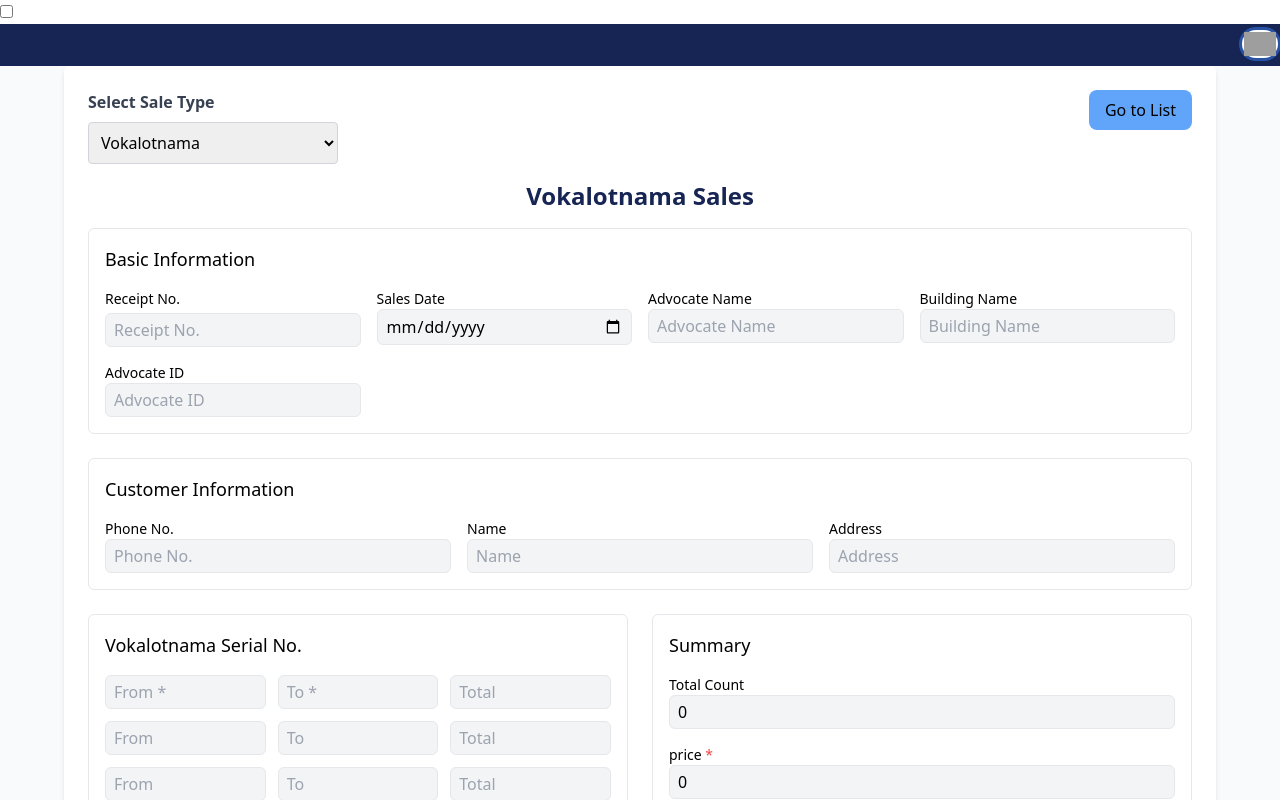
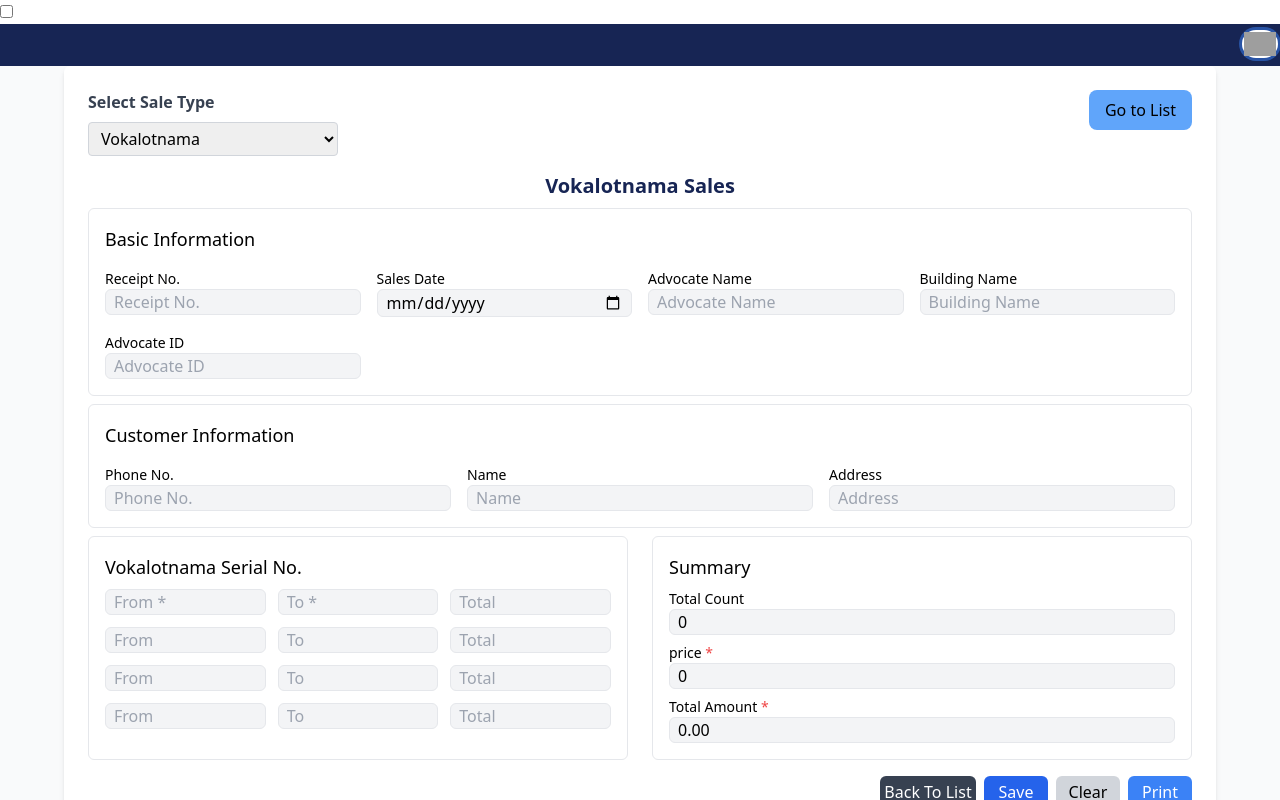
Before and after one commit to ajoy-dutta/ukilbar_frontend, a React (Vite) app: page /dashboard/vokalatnama in a window 1280 px wide. Shown: the top 800 px of the page. Built offline with nearby package versions, Linux system fonts and the light colour scheme; sample sign-in values are in the browser's storage; grey boxes are pictures that could not be loaded.

Commit message:
reducing hight

```diff
--- a/src/Pages/Sales/Bailbond/BailbondSale.jsx
+++ b/src/Pages/Sales/Bailbond/BailbondSale.jsx
@@ -12,7 +12,11 @@ const BailbondSale = () => {
     sales_date: "",
     building_name: "",
     remarks: "",
-    bailbond_serials: Array(4).fill({ from_serial: "", to_serial: "", total: "" }),
+    bailbond_serials: Array(4).fill().map(() => ({
+      from_serial: "",
+      to_serial: "",
+      total: ""
+    })),
     total_count: "",
     price: "",
     total_amount: "",
@@ -97,7 +101,11 @@ const BailbondSale = () => {
       sales_date: "",
       building_name: "",
       remarks: "",
-      bailbond_serials: Array(4).fill({ from_serial: "", to_serial: "", total: "" }),
+      bailbond_serials: Array(4).fill().map(() => ({
+      from_serial: "",
+      to_serial: "",
+      total: ""
+      })),
       total_count: "",
       price: "",
       total_amount: "",
@@ -126,12 +134,18 @@ const BailbondSale = () => {
       onSubmit={handleSubmit}
       className="p-6 max-w-6xl mx-auto bg-white shadow-md rounded-md"
     >
-      <h2 className="text-2xl font-bold text-blue-950 mb-4 text-center">
+      <h2 className="text-xl font-bold text-blue-950 mb-4 text-center">
         BailBond Sales
       </h2>
+{/*
+      <div className="">
+        <Link to="/dashboard/BailBondSale-list">
+        <h2 className="bg-blue-400 rounded-lg cursor-pointer hover:bg-blue-500 hover:text-white px-4 py-2">Go to List</h2>
+        </Link>
+      </div> */}
 
       {/* Basic Info */}
-      <div className="border rounded-md p-4 mb-6">
+      <div className="border rounded-md p-4 mb-4">
         <h3 className="text-lg font-medium mb-4">Basic Information</h3>
         <div className="grid grid-cols-4 gap-4">
           <div className="relative">
@@ -144,7 +158,7 @@ const BailbondSale = () => {
               value={formData.receipt_no}
               onChange={handleChange}
               placeholder="Receipt No."
-              className="border px-2 py-1 pr-10 rounded-md w-full bg-gray-100"
+              className="border px-2  pr-10 rounded-md w-full bg-gray-100"
             />
             <button
               type="button"
@@ -191,7 +205,7 @@ const BailbondSale = () => {
                       type="date"
                       value={fromDate}
                       onChange={(e) => setFromDate(e.target.value)}
-                      className="border px-2 py-1 rounded-md w-full"
+                      className="border px-2  rounded-md w-full"
                     />
                   </div>
                   <div>
@@ -200,13 +214,13 @@ const BailbondSale = () => {
                       type="date"
                       value={toDate}
                       onChange={(e) => setToDate(e.target.value)}
-                      className="border px-2 py-1 rounded-md w-full"
+                      className="border px-2  rounded-md w-full"
                     />
                   </div>
                   <div className="flex items-end justify-end">
                     <button
                       onClick={handleModalSearch}
-                      className="bg-blue-950 text-white px-2 py-1 rounded-md hover:bg-blue-700 mt-1"
+                      className="bg-blue-950 text-white px-2  rounded-md hover:bg-blue-700 mt-1"
                     >
                       Search
                     </button>
@@ -277,7 +291,7 @@ const BailbondSale = () => {
       <div className="flex justify-end mt-6">
         <button
           onClick={() => setIsModalOpen(false)}
-          className="bg-blue-950 text-white px-2 py-1 rounded-md hover:bg-red-600"
+          className="bg-blue-950 text-white px-2  rounded-md hover:bg-red-600"
         >
           Close
         </button>
@@ -293,7 +307,7 @@ const BailbondSale = () => {
               type="date"
               value={formData.sales_date}
               onChange={handleChange}
-              className="border px-2 py-1 rounded-md w-full bg-gray-100"
+              className="border px-2  rounded-md w-full bg-gray-100"
             />
           </div>
 
@@ -305,7 +319,7 @@ const BailbondSale = () => {
               value={formData.building_name}
               onChange={handleChange}
               placeholder="Building Name"
-              className="border px-2 py-1 rounded-md w-full bg-gray-100"
+              className="border px-2  rounded-md w-full bg-gray-100"
             />
           </div>
           <div>
@@ -316,7 +330,7 @@ const BailbondSale = () => {
               value={formData.remarks}
               onChange={handleChange}
               placeholder="Remarks"
-              className="border px-2 py-1 rounded-md w-full bg-gray-100"
+              className="border px-2  rounded-md w-full bg-gray-100"
             />
           </div>
         </div>
@@ -326,7 +340,7 @@ const BailbondSale = () => {
       <div className="grid grid-cols-2 gap-6 mb-6">
         {/* Vokalotnama Serial Section */}
         <div className="border rounded-md p-4">
-          <h3 className="text-lg font-medium mb-4">Bailbond Serial No.</h3>
+          <h3 className="text-lg font-medium mb-2">Bailbond Serial No.</h3>
           <div className="grid grid-cols-3 gap-3">
             {formData.bailbond_serials.map((item, index) => (
               <React.Fragment key={index}>
@@ -338,7 +352,7 @@ const BailbondSale = () => {
                   onChange={(e) =>
                     handleSerialChange(index, "from_serial", e.target.value)
                   }
-                  className="border px-2 py-1 rounded-md w-full bg-gray-100"
+                  className="border px-2 rounded-md w-full bg-gray-100"
                 />
                 <input
                   type="text"
@@ -348,7 +362,7 @@ const BailbondSale = () => {
                   onChange={(e) =>
                     handleSerialChange(index, "to_serial", e.target.value)
                   }
-                  className="border px-2 py-1 rounded-md w-full bg-gray-100"
+                  className="border px-2 rounded-md w-full bg-gray-100"
                 />
                 <input
                   type="text"
@@ -357,7 +371,7 @@ const BailbondSale = () => {
                   onChange={(e) =>
                     handleSerialChange(index, "total", e.target.value)
                   }
-                  className="border px-2 py-1 rounded-md w-full bg-gray-100"
+                  className="border px-2 rounded-md w-full bg-gray-100"
                 />
               </React.Fragment>
             ))}
@@ -366,8 +380,8 @@ const BailbondSale = () => {
 
         {/* Summary Section */}
         <div className="border rounded-md p-4">
-          <h3 className="text-lg font-medium mb-4">Summary</h3>
-          <div className="space-y-4">
+          <h3 className="text-lg font-medium mb-2">Summary</h3>
+          <div className="space-y-2">
             <div>
               <label className="block text-sm font-medium">Total Count</label>
               <input
@@ -376,7 +390,7 @@ const BailbondSale = () => {
                 value={formData.total_count}
                 onChange={handleChange}
                 placeholder="Total Count"
-                className="border px-2 py-1 rounded-md w-full bg-gray-100"
+                className="border px-2 rounded-md w-full bg-gray-100"
               />
             </div>
             <div>
@@ -389,7 +403,7 @@ const BailbondSale = () => {
                 value={formData.price}
                 onChange={handleChange}
                 placeholder="Price"
-                className="border px-2 py-1 rounded-md w-full bg-gray-100"
+                className="border px-2 rounded-md w-full bg-gray-100"
                 required
               />
             </div>
@@ -403,7 +417,7 @@ const BailbondSale = () => {
                 value={formData.total_amount}
                 onChange={handleChange}
                 placeholder="Total Amount"
-                className="border px-2 py-1 rounded-md w-full bg-gray-100"
+                className="border px-2 rounded-md w-full bg-gray-100"
                 required
               />
             </div>
--- a/src/Pages/Sales/vokalotnama/Vokalotnama.jsx
+++ b/src/Pages/Sales/vokalotnama/Vokalotnama.jsx
@@ -14,7 +14,11 @@ const Vokalotnama = () => {
     customer_phone: "",
     customer_name: "",
     customer_address: "",
-    serials: Array(4).fill({ from_serial: "", to_serial: "", total: "" }),
+    serials : Array(4).fill().map(() => ({
+      from_serial: "",
+      to_serial: "",
+      total: ""
+    })),
     total_count: 0,
     price: 0,
     total_amount: 0,
@@ -112,7 +116,11 @@ const Vokalotnama = () => {
       customer_phone: "",
       customer_name: "",
       customer_address: "",
-      serials: Array(4).fill({ from_serial: "", to_serial: "", total: "" }),
+      serials : Array(4).fill().map(() => ({
+        from_serial: "",
+        to_serial: "",
+        total: ""
+      })),
       total_count: 0,
       price: 0,
       total_amount: 0,
@@ -151,7 +159,7 @@ const Vokalotnama = () => {
             id="sale_type"
             value={formData.sale_type}
             onChange={handleTypeChange}
-            className="w-1/4 p-2 border border-gray-300 rounded"
+            className="w-1/4 px-2 py-1 border border-gray-300 rounded"
           >
             <option value="Vokalotnama">Vokalotnama</option>
             <option value="Cartis Paper">Cartis Paper</option>
@@ -168,23 +176,23 @@ const Vokalotnama = () => {
 
       </div>
 
-      <h2 className="text-2xl font-bold text-blue-950 mb-4 text-center">
+      <h2 className="text-xl font-bold text-blue-950 mb-2 text-center">
         {formData.sale_type} Sales
       </h2>
 
       {/* Basic Info */}
-      <div className="border rounded-md p-4 mb-6">
+      <div className="border rounded-md p-4 mb-2">
         <h3 className="text-lg font-medium mb-4">Basic Information</h3>
         <div className="grid grid-cols-4 gap-4">
          <div className="relative">
-        <label className="block text-sm font-medium mb-1">Receipt No.</label>
+        <label className="block text-sm font-medium">Receipt No.</label>
         <input
           name="receipt_no"
           type="text"
           value={formData.receipt_no}
           onChange={handleChange}
           placeholder="Receipt No."
-          className="border px-2 py-1 pr-10 rounded-md w-full bg-gray-100"
+          className="border px-2 pr-10 rounded-md w-full bg-gray-100"
         />
       </div>
 
@@ -195,7 +203,7 @@ const Vokalotnama = () => {
               type="date"
               value={formData.sales_date}
               onChange={handleChange}
-              className="border px-2 py-1 rounded-md w-full bg-gray-100"
+              className="border px-2 rounded-md w-full bg-gray-100"
             />
           </div>
           <div>
@@ -206,7 +214,7 @@ const Vokalotnama = () => {
               value={formData.advocate_name}
               onChange={handleChange}
               placeholder="Advocate Name"
-              className="border px-2 py-1 rounded-md w-full bg-gray-100"
+              className="border px-2 rounded-md w-full bg-gray-100"
             />
           </div>
           <div>
@@ -217,7 +225,7 @@ const Vokalotnama = () => {
               value={formData.building_name}
               onChange={handleChange}
               placeholder="Building Name"
-              className="border px-2 py-1 rounded-md w-full bg-gray-100"
+              className="border px-2 rounded-md w-full bg-gray-100"
             />
           </div>
           <div>
@@ -228,14 +236,14 @@ const Vokalotnama = () => {
               value={formData.advocateId}
               onChange={handleChange}
               placeholder="Advocate ID"
-              className="border px-2 py-1 rounded-md w-full bg-gray-100"
+              className="border px-2 rounded-md w-full bg-gray-100"
             />
           </div>
         </div>
       </div>
 
       {/* Customer Info */}
-      <div className="border rounded-md p-4 mb-6">
+      <div className="border rounded-md p-4 mb-2">
         <h3 className="text-lg font-medium mb-4">Customer Information</h3>
         <div className="grid grid-cols-3 gap-4">
           <div>
@@ -246,7 +254,7 @@ const Vokalotnama = () => {
               value={formData.customer_phone}
               onChange={handleChange}
               placeholder="Phone No."
-              className="border px-2 py-1 rounded-md w-full bg-gray-100"
+              className="border px-2  rounded-md w-full bg-gray-100"
             />
           </div>
           <div>
@@ -257,7 +265,7 @@ const Vokalotnama = () => {
               value={formData.customer_name}
               onChange={handleChange}
               placeholder="Name"
-              className="border px-2 py-1 rounded-md w-full bg-gray-100"
+              className="border px-2  rounded-md w-full bg-gray-100"
             />
           </div>
           <div>
@@ -268,17 +276,17 @@ const Vokalotnama = () => {
               value={formData.customer_address}
               onChange={handleChange}
               placeholder="Address"
-              className="border px-2 py-1 rounded-md w-full bg-gray-100"
+              className="border px-2  rounded-md w-full bg-gray-100"
             />
           </div>
         </div>
       </div>
 
       {/* Serial and Summary */}
-    <div className="grid grid-cols-2 gap-6 mb-6">
+    <div className="grid grid-cols-2 gap-6 mb-4">
   {/* Vokalotnama Serial Section */}
   <div className="border rounded-md p-4">
-    <h3 className="text-lg font-medium mb-4">Vokalotnama Serial No.</h3>
+    <h3 className="text-lg font-medium mb-2">Vokalotnama Serial No.</h3>
     <div className="grid grid-cols-3 gap-3">
       {formData.serials.map((item, index) => (
         <React.Fragment key={index}>
@@ -290,7 +298,7 @@ const Vokalotnama = () => {
             onChange={(e) =>
               handleSerialChange(index, "from_serial", e.target.value)
             }
-            className="border px-2 py-1 rounded-md w-full bg-gray-100"
+            className="border px-2  rounded-md w-full bg-gray-100"
           />
           <input
             type="number"
@@ -300,13 +308,13 @@ const Vokalotnama = () => {
             onChange={(e) =>
               handleSerialChange(index, "to_serial", e.target.value)
             }
-            className="border px-2 py-1 rounded-md w-full bg-gray-100"
+            className="border px-2  rounded-md w-full bg-gray-100"
           />
           <input
             type="number"
             placeholder="Total"
             value={item.total}
-            className="border px-2 py-1 rounded-md w-full bg-gray-100"
+            className="border px-2  rounded-md w-full bg-gray-100"
             disabled
           />
         </React.Fragment>
@@ -316,8 +324,8 @@ const Vokalotnama = () => {
 
   {/* Summary Section */}
   <div className="border rounded-md p-4">
-    <h3 className="text-lg font-medium mb-4">Summary</h3>
-    <div className="space-y-4">
+    <h3 className="text-lg font-medium mb-2">Summary</h3>
+    <div className="space-y-2">
       <div>
         <label className="block text-sm font-medium">Total Count</label>
         <input
@@ -326,7 +334,7 @@ const Vokalotnama = () => {
           value={formData.total_count}
           onChange={handleChange}
           placeholder="Total Count"
-          className="border px-2 py-1 rounded-md w-full bg-gray-100"
+          className="border px-2  rounded-md w-full bg-gray-100"
           disabled
         />
       </div>
@@ -340,7 +348,7 @@ const Vokalotnama = () => {
           value={formData.price}
           onChange={handleChange}
           placeholder="price"
-          className="border px-2 py-1 rounded-md w-full bg-gray-100"
+          className="border px-2  rounded-md w-full bg-gray-100"
           required
         />
       </div>
@@ -354,7 +362,7 @@ const Vokalotnama = () => {
           value={formData.total_amount}
           onChange={handleChange}
           placeholder="Total Amount"
-          className="border px-2 py-1 rounded-md w-full bg-gray-100"
+          className="border px-2  rounded-md w-full bg-gray-100"
           required
           disabled
         />
```
